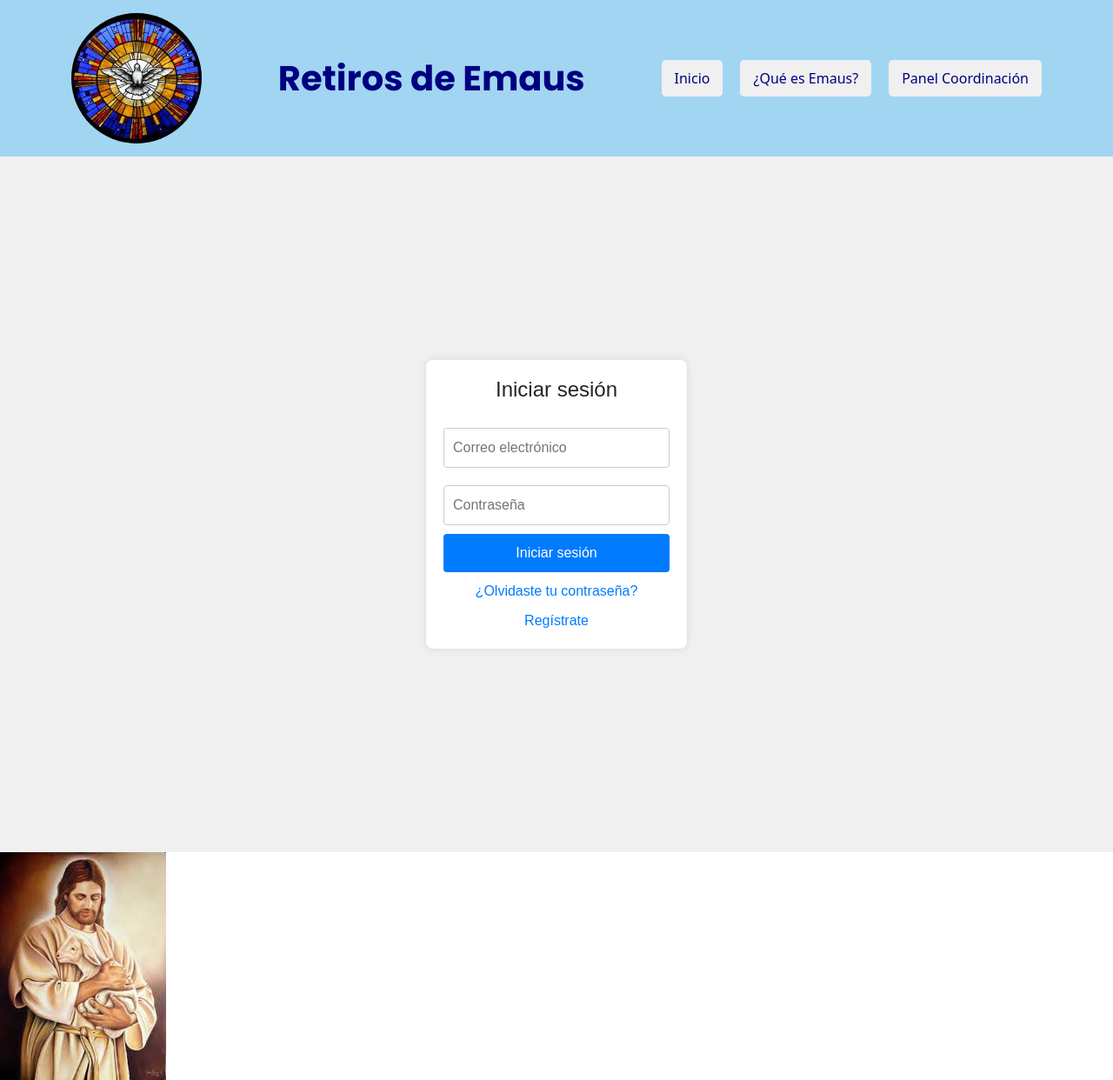
After one commit to LuisEspitia12/EmausCalendar, a Django app: template Emaus/Calendario/templates/login.html in a window 1280 px wide. The commit adds this page. Shown: the top 1242 px of the page at 87% size. Run offline with Django 5.2, Linux system fonts and the light colour scheme; the template is opened without the code that fills it, so the values that code supplies are empty.

Commit message:
edit new templates

```diff
--- a/Emaus/Calendario/static/css/style.css
+++ b/Emaus/Calendario/static/css/style.css
@@ -158,7 +158,7 @@
 }
 
 .search-container {
-  max-width: 1200px; /* Anchura máxima del contenedor */
+  max-width: 1000px; /* Anchura máxima del contenedor */
   margin: 0 auto; /* Centra el contenedor horizontalmente */
   background-color: #fff; /* Fondo blanco para el contenedor */
   padding: 20px; /* Espaciado interno */
@@ -174,8 +174,8 @@
 
 .search-form {
   display: flex;
-  flex-direction: column; /* Los elementos internos se colocan en columna */
-  gap: 20px; /* Espaciado entre los elementos */
+  flex-direction: row; /* Los elementos internos se colocan en la misma dirección */
+  gap: 15px; /* Espaciado entre los elementos */
 }
 
 .form-group {
@@ -185,7 +185,7 @@
 
 .form-group label {
   margin-bottom: 5px; /* Espaciado inferior */
-  font-size: 16px; /* Tamaño del texto del label */
+  font-size: 10px; /* Tamaño del texto del label */
   color: #666; /* Color del texto del label */
 }
 
@@ -198,17 +198,20 @@
 }
 
 h3 {
-  font-size: 20px; /* Tamaño del texto */
+  font-size: 5px; /* Tamaño del texto */
   color: #333; /* Color del texto */
   margin-top: 20px; /* Espaciado superior */
-  text-align: left; /* Alineación a la izquierda */
+  text-align: center; /* Alineación a la izquierda */
 }
-
+.between-search{
+  display: flex;
+  flex-direction: row;
+}
 .btn {
   padding: 12px 20px; /* Espaciado interno del botón */
   font-size: 16px; /* Tamaño del texto */
   color: #fff; /* Color del texto */
-  background-color: #007bff; /* Color de fondo */
+  background-color: #258efd; /* Color de fondo */
   border: none; /* Sin borde */
   border-radius: 4px; /* Bordes redondeados */
   cursor: pointer; /* Cambia el cursor al pasar sobre el botón */
@@ -216,7 +219,7 @@
 }
 
 .btn:hover {
-  background-color: #0056b3; /* Color de fondo al pasar sobre el botón */
+  background-color: #a0caf7; /* Color de fondo al pasar sobre el botón */
 }
 
 @media (max-width: 600px) {
@@ -341,3 +344,56 @@
   align-items: center;
 
 }
+/*-----------------------------------------------------End-about.html------------------------------------------------*/
+/*-----------------------------------------------------login.html------------------------------------------------*/
+.cont-log{
+  font-family: Arial, sans-serif;
+  background-color: #f0f0f0;
+  display: flex;
+  justify-content: center;
+  align-items: center;
+  height: 100vh;
+  margin: 0;
+}
+.login-container {
+  background-color: white;
+  padding: 20px;
+  border-radius: 8px;
+  box-shadow: 0 0 10px rgba(0, 0, 0, 0.1);
+  width: 300px;
+}
+.login-container h2 {
+  margin-bottom: 20px;
+  font-size: 24px;
+  text-align: center;
+}
+.login-container input {
+  width: 100%;
+  padding: 10px;
+  margin: 10px 0;
+  border: 1px solid #ccc;
+  border-radius: 4px;
+}
+.login-container button {
+  width: 100%;
+  padding: 10px;
+  background-color: #007BFF;
+  color: white;
+  border: none;
+  border-radius: 4px;
+  cursor: pointer;
+  font-size: 16px;
+}
+.login-container button:hover {
+  background-color: #0056b3;
+}
+.login-container a {
+  display: block;
+  text-align: center;
+  margin-top: 10px;
+  color: #007BFF;
+  text-decoration: none;
+}
+.login-container a:hover {
+  text-decoration: underline;
+}
--- a/Emaus/Calendario/static/js/base.js
+++ b/Emaus/Calendario/static/js/base.js
@@ -8,3 +8,11 @@
       nav.classList.toggle('nav-visible');
     });
   });
+
+  $(document).ready(function() {
+    // Inicializar el datepicker con el idioma español
+    $('.datepicker').datepicker({
+        language: 'es',
+        format: 'yyyy-mm-dd',  // Asegúrate de que el formato de fecha sea el correcto
+    });
+});
--- a/Emaus/Calendario/templates/base.html
+++ b/Emaus/Calendario/templates/base.html
@@ -36,5 +36,10 @@
     <script src="{% static '/Emaus/Calendario/static/js/base.js' %}"></script>
     <!--Bootstrap script-->
     <script src="https://cdn.jsdelivr.net/npm/bootstrap@5.3.3/dist/js/bootstrap.bundle.min.js" integrity="sha384-YvpcrYf0tY3lHB60NNkmXc5s9fDVZLESaAA55NDzOxhy9GkcIdslK1eN7N6jIeHz" crossorigin="anonymous"></script>
+    <link rel="stylesheet" href="https://cdnjs.cloudflare.com/ajax/libs/bootstrap-datepicker/1.9.0/css/bootstrap-datepicker.min.css">
+    <script src="https://cdnjs.cloudflare.com/ajax/libs/jquery/3.6.0/jquery.min.js"></script>
+    <script src="https://cdnjs.cloudflare.com/ajax/libs/bootstrap-datepicker/1.9.0/js/bootstrap-datepicker.min.js"></script>
+    <script src="https://cdnjs.cloudflare.com/ajax/libs/bootstrap-datepicker/1.9.0/locales/bootstrap-datepicker.es.min.js"></script>
+
   </body>
 </html>
--- /dev/null
+++ b/Emaus/Calendario/templates/login.html
@@ -0,0 +1,14 @@
+{% extends 'base.html' %}
+{% load static %}
+{% block content %}
+<div class="cont-log">
+    <div class="login-container">
+        <h2>Iniciar sesión</h2>
+        <input type="text" placeholder="Correo electrónico">
+        <input type="password" placeholder="Contraseña">
+        <button>Iniciar sesión</button>
+        <a href="#">¿Olvidaste tu contraseña?</a>
+        <a href="#">Regístrate</a>
+    </div>
+</div>
+{% endblock %}
--- a/Emaus/Calendario/templates/partials/_header.html
+++ b/Emaus/Calendario/templates/partials/_header.html
@@ -8,9 +8,8 @@
       </button>
       <nav class="nav">
           <ul class="nav-links">
-              <li><a href="#">Inicio</a></li>
-              <li><a href="#">¿Qué es Emaus?</a></li>
-              <li><a href="#">Retiros Disponibles</a></li>
+              <li><a href="{% url 'home' %}">Inicio</a></li>
+              <li><a href="{% url 'about' %}">¿Qué es Emaus?</a></li>
               <li><a href="#">Panel Coordinación</a></li>
           </ul>
       </nav>
--- a/Emaus/Calendario/urls.py
+++ b/Emaus/Calendario/urls.py
@@ -6,5 +6,5 @@
 
 urlpatterns = [
     path('',views.lista_grupos, name="home"),
-    path('about',views.about)
+    path('about',views.about, name="about")
 ]
--- a/Emaus/Emaus/settings.py
+++ b/Emaus/Emaus/settings.py
@@ -105,12 +105,12 @@
 # Internationalization
 # https://docs.djangoproject.com/en/5.0/topics/i18n/
 
-LANGUAGE_CODE = 'en-us'
+LANGUAGE_CODE = 'es'
 
 TIME_ZONE = 'UTC'
 
 USE_I18N = True
-
+USE_L10N = True
 USE_TZ = True
 
 
--- /dev/null
+++ b/Emaus/__azurite_db_queue_extent__.json
@@ -0,0 +1 @@
+{"filename":"c:\\Users\\LuisE\\OneDrive\\Documents\\GitHub\\EmausCalendar\\Emaus\\__azurite_db_queue_extent__.json","collections":[{"name":"$EXTENTS_COLLECTION$","data":[],"idIndex":null,"binaryIndices":{"id":{"name":"id","dirty":false,"values":[]}},"constraints":null,"uniqueNames":[],"transforms":{},"objType":"$EXTENTS_COLLECTION$","dirty":false,"cachedIndex":null,"cachedBinaryIndex":null,"cachedData":null,"adaptiveBinaryIndices":true,"transactional":false,"cloneObjects":false,"cloneMethod":"parse-stringify","asyncListeners":false,"disableMeta":false,"disableChangesApi":true,"disableDeltaChangesApi":true,"autoupdate":false,"serializableIndices":true,"disableFreeze":true,"ttl":null,"maxId":0,"DynamicViews":[],"events":{"insert":[],"update":[],"pre-insert":[],"pre-update":[],"close":[],"flushbuffer":[],"error":[],"delete":[null],"warning":[null]},"changes":[],"dirtyIds":[]}],"databaseVersion":1.5,"engineVersion":1.5,"autosave":true,"autosaveInterval":5000,"autosaveHandle":null,"throttledSaves":true,"options":{"persistenceMethod":"fs","autosave":true,"autosaveInterval":5000,"serializationMethod":"normal","destructureDelimiter":"$<\n"},"persistenceMethod":"fs","persistenceAdapter":null,"verbose":false,"events":{"init":[null],"loaded":[],"flushChanges":[],"close":[],"changes":[],"warning":[]},"ENV":"NODEJS"}
```
Also changed, not shown: Emaus/Calendario/templates/index.html (+12 -10 lines), Emaus/Calendario/templatetags/form_tags.py (added, +9 -0 lines), Emaus/__azurite_db_queue__.json (added, +1 -0 lines).
